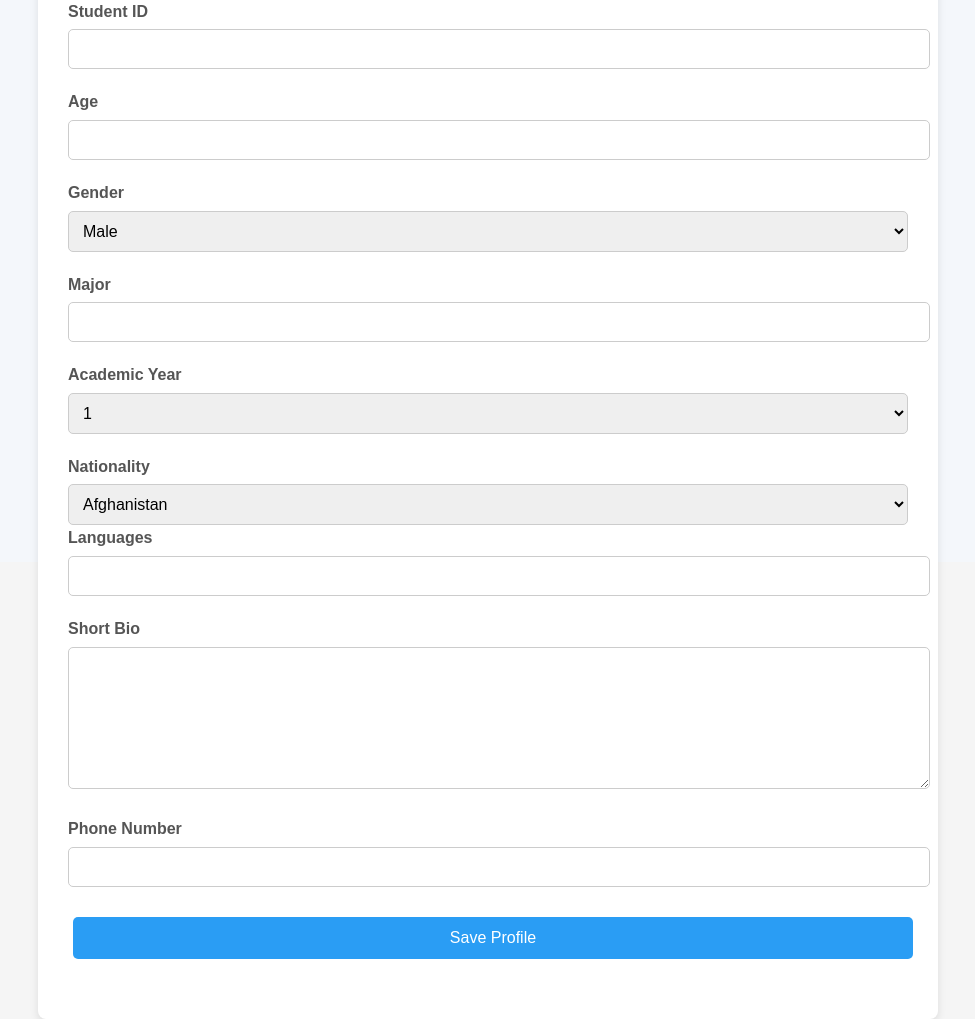
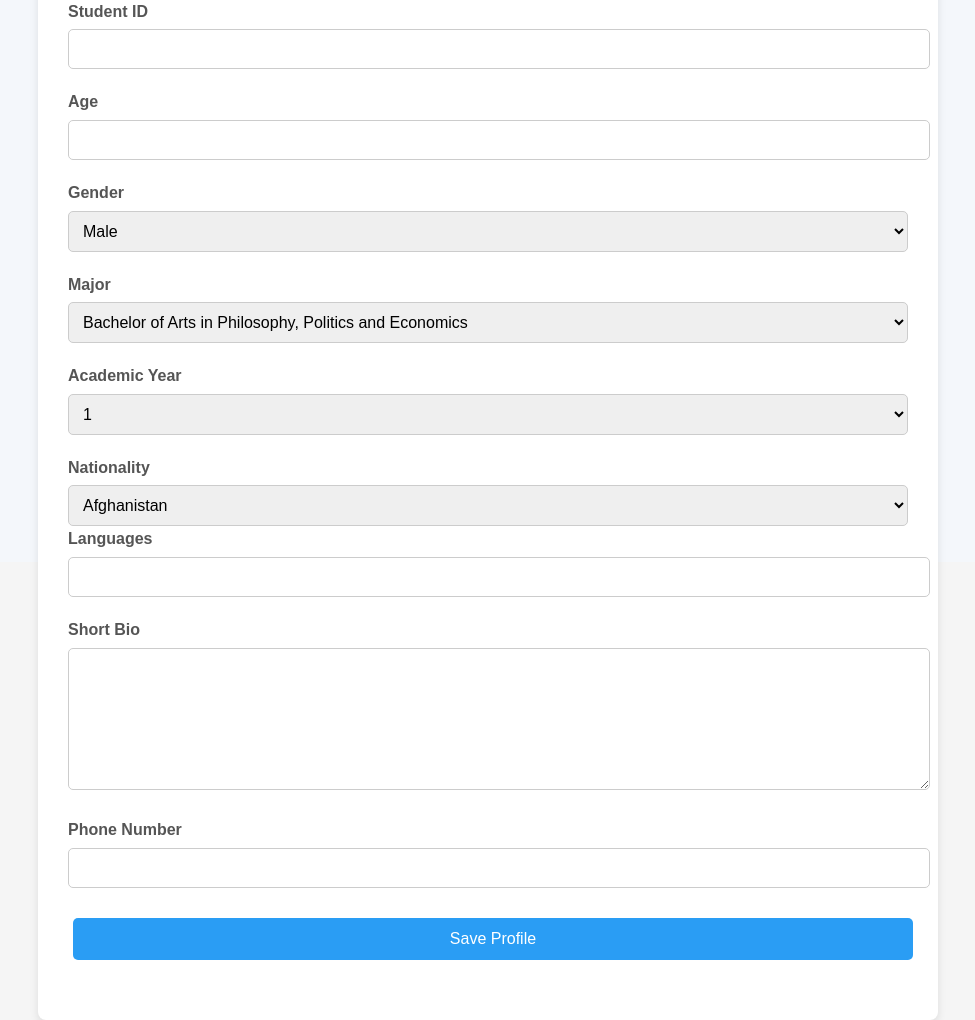
Before and after one commit to AdagamovNikita/Buddy_System, a Flask app: page /complete-profile in a window 1280 px wide. Shown: the part 238-1258 px from the top of the page, without its empty margins (152-1127 px from the left). Run offline with Flask 3, Linux system fonts and the light colour scheme; the visitor is signed in with stand-in values (Sample User, id 1).

Commit message:
Update complete_profile.html

```diff
--- a/templates/complete_profile.html
+++ b/templates/complete_profile.html
@@ -173,9 +173,18 @@
                     <label for="nationality">Nationality</label>
                     <input type="text" id="nationality" name="nationality" required value="{{ profile.nationality if profile else '' }}">
                 </div> -->
+
                 <div class="form-group">
                     <label for="major">Major</label>
-                    <input type="text" id="major" name="major" required value="{{ profile.major if profile else '' }}">
+                    <select id="major" name="major" required>
+                        <option value="Bachelor of Arts in Philosophy, Politics and Economics" {% if profile and profile.major == 'Bachelor of Arts in Philosophy, Politics and Economics' %}selected{% endif %}>Bachelor of Arts in Philosophy, Politics and Economics</option>
+                        <option value="Bachelor of Science in Psychology" {% if profile and profile.major == 'Bachelor of Science in Psychology' %}selected{% endif %}>Bachelor of Science in Psychology</option>
+                        <option value="Bachelor of Science in Computer Science" {% if profile and profile.major == 'Bachelor of Science in Computer Science' %}selected{% endif %}>Bachelor of Science in Computer Science</option>
+                        <option value="Bachelor of Science in Industrial Engineering" {% if profile and profile.major == 'Bachelor of Science in Industrial Engineering' %}selected{% endif %}>Bachelor of Science in Industrial Engineering</option>
+                        <option value="Bachelor of Business Administration in Management" {% if profile and profile.major == 'Bachelor of Business Administration in Management' %}selected{% endif %}>Bachelor of Business Administration in Management</option>
+                        <option value="Master of Science in Engineering Management" {% if profile and profile.major == 'Master of Science in Engineering Management' %}selected{% endif %}>Master of Science in Engineering Management</option>
+                        <option value="Master of Science in Business Analytics" {% if profile and profile.major == 'Master of Science in Business Analytics' %}selected{% endif %}>Master of Science in Business Analytics</option>
+                    </select>
                 </div>
                 <div class="form-group">
                     <label for="academic_year">Academic Year</label>
@@ -322,6 +331,7 @@
                         <option value="Oman" {% if profile and profile.nationality == 'Oman' %}selected{% endif %}>Oman</option>
                         <option value="Pakistan" {% if profile and profile.nationality == 'Pakistan' %}selected{% endif %}>Pakistan</option>
                         <option value="Palau" {% if profile and profile.nationality == 'Palau' %}selected{% endif %}>Palau</option>
+                        <option value="Palestine" {% if profile and profile.nationality == 'Palestine' %}selected{% endif %}>Palestine</option>
                         <option value="Panama" {% if profile and profile.nationality == 'Panama' %}selected{% endif %}>Panama</option>
                         <option value="Papua New Guinea" {% if profile and profile.nationality == 'Papua New Guinea' %}selected{% endif %}>Papua New Guinea</option>
                         <option value="Paraguay" {% if profile and profile.nationality == 'Paraguay' %}selected{% endif %}>Paraguay</option>
```
